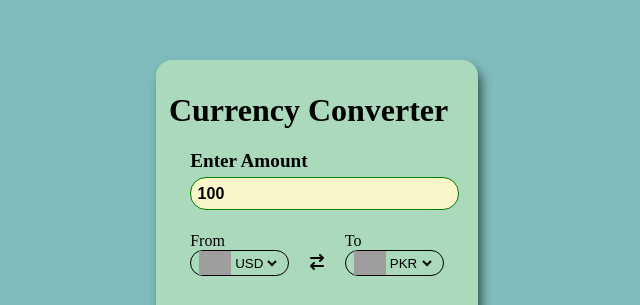
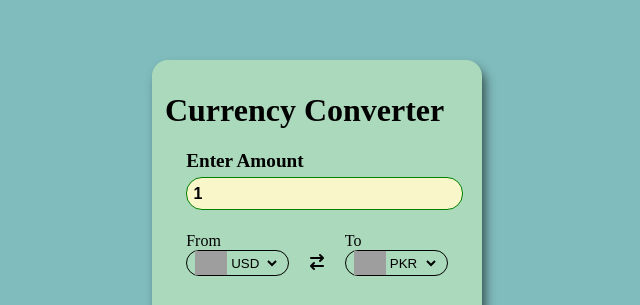
Before and after one commit to muH187/learn-JavaScript, a plain HTML site: page API's/currencyConverter/project1/index.html in a window 1280 px wide. Shown: the part 146-451 px from the top of the page, 323-963 px from the left. Drawn offline with Linux system fonts and the light colour scheme; no server answers; grey boxes are pictures that could not be loaded.

Commit message:
currency converter has been  completed

```diff
--- /dev/null
+++ b/API's/currencyConverter/project1/codes.js
@@ -0,0 +1,161 @@
+const countryList = {
+  AED: "AE",
+  AFN: "AF",
+  XCD: "AG",
+  ALL: "AL",
+  AMD: "AM",
+  ANG: "AN",
+  AOA: "AO",
+  AQD: "AQ",
+  ARS: "AR",
+  AUD: "AU",
+  AZN: "AZ",
+  BAM: "BA",
+  BBD: "BB",
+  BDT: "BD",
+  XOF: "BE",
+  BGN: "BG",
+  BHD: "BH",
+  BIF: "BI",
+  BMD: "BM",
+  BND: "BN",
+  BOB: "BO",
+  BRL: "BR",
+  BSD: "BS",
+  NOK: "BV",
+  BWP: "BW",
+  BYR: "BY",
+  BZD: "BZ",
+  CAD: "CA",
+  CDF: "CD",
+  XAF: "CF",
+  CHF: "CH",
+  CLP: "CL",
+  CNY: "CN",
+  COP: "CO",
+  CRC: "CR",
+  CUP: "CU",
+  CVE: "CV",
+  CYP: "CY",
+  CZK: "CZ",
+  DJF: "DJ",
+  DKK: "DK",
+  DOP: "DO",
+  DZD: "DZ",
+  ECS: "EC",
+  EEK: "EE",
+  EGP: "EG",
+  ETB: "ET",
+  EUR: "FR",
+  FJD: "FJ",
+  FKP: "FK",
+  GBP: "GB",
+  GEL: "GE",
+  GGP: "GG",
+  GHS: "GH",
+  GIP: "GI",
+  GMD: "GM",
+  GNF: "GN",
+  GTQ: "GT",
+  GYD: "GY",
+  HKD: "HK",
+  HNL: "HN",
+  HRK: "HR",
+  HTG: "HT",
+  HUF: "HU",
+  IDR: "ID",
+  ILS: "IL",
+  INR: "IN",
+  IQD: "IQ",
+  IRR: "IR",
+  ISK: "IS",
+  JMD: "JM",
+  JOD: "JO",
+  JPY: "JP",
+  KES: "KE",
+  KGS: "KG",
+  KHR: "KH",
+  KMF: "KM",
+  KPW: "KP",
+  KRW: "KR",
+  KWD: "KW",
+  KYD: "KY",
+  KZT: "KZ",
+  LAK: "LA",
+  LBP: "LB",
+  LKR: "LK",
+  LRD: "LR",
+  LSL: "LS",
+  LTL: "LT",
+  LVL: "LV",
+  LYD: "LY",
+  MAD: "MA",
+  MDL: "MD",
+  MGA: "MG",
+  MKD: "MK",
+  MMK: "MM",
+  MNT: "MN",
+  MOP: "MO",
+  MRO: "MR",
+  MTL: "MT",
+  MUR: "MU",
+  MVR: "MV",
+  MWK: "MW",
+  MXN: "MX",
+  MYR: "MY",
+  MZN: "MZ",
+  NAD: "NA",
+  XPF: "NC",
+  NGN: "NG",
+  NIO: "NI",
+  NPR: "NP",
+  NZD: "NZ",
+  OMR: "OM",
+  PAB: "PA",
+  PEN: "PE",
+  PGK: "PG",
+  PHP: "PH",
+  PKR: "PK",
+  PLN: "PL",
+  PYG: "PY",
+  QAR: "QA",
+  RON: "RO",
+  RSD: "RS",
+  RUB: "RU",
+  RWF: "RW",
+  SAR: "SA",
+  SBD: "SB",
+  SCR: "SC",
+  SDG: "SD",
+  SEK: "SE",
+  SGD: "SG",
+  SKK: "SK",
+  SLL: "SL",
+  SOS: "SO",
+  SRD: "SR",
+  STD: "ST",
+  SVC: "SV",
+  SYP: "SY",
+  SZL: "SZ",
+  THB: "TH",
+  TJS: "TJ",
+  TMT: "TM",
+  TND: "TN",
+  TOP: "TO",
+  TRY: "TR",
+  TTD: "TT",
+  TWD: "TW",
+  TZS: "TZ",
+  UAH: "UA",
+  UGX: "UG",
+  USD: "US",
+  UYU: "UY",
+  UZS: "UZ",
+  VEF: "VE",
+  VND: "VN",
+  VUV: "VU",
+  YER: "YE",
+  ZAR: "ZA",
+  ZMK: "ZM",
+  ZWD: "ZW",
+};
--- a/API's/currencyConverter/project1/index.html
+++ b/API's/currencyConverter/project1/index.html
@@ -13,16 +13,14 @@
         <form>
             <div class="amount">
                 <p>Enter Amount</p>
-                <input type="number" value="100">
+                <input type="text" value="1">
             </div>
             <div class="dropDown">
                 <div class="from">
                     <p>From</p>
                     <div class="select_container">
                         <img src="https://flagsapi.com/US/flat/64.png">
-                        <select name="from" id="">
-                            <option value="" selected>USD</option>
-                            <option value="">PKR</option>
+                        <select name="from">
                         </select>
                     </div>
                 </div>
@@ -31,9 +29,7 @@
                     <p>To</p>
                     <div class="select_container">
                         <img src="https://flagsapi.com/PK/flat/64.png">
-                        <select name="to" id="">
-                            <option value="" selected>PKR</option>
-                            <option value="">USD</option>
+                        <select name="to">
                         </select>
                     </div>
                 </div>
@@ -44,7 +40,7 @@
     </div>
 
 
-
+    <script src="codes.js"></script>
     <script src="script.js"></script>
 </body>
 </html>
--- a/API's/currencyConverter/project1/script.js
+++ b/API's/currencyConverter/project1/script.js
@@ -0,0 +1,62 @@
+const base_URL = "https://cdn.jsdelivr.net/gh/fawazahmed0/currency-api@1/latest/currencies"
+const dropDowns = document.querySelectorAll(".dropDown select")
+const btn = document.querySelector("#btn")
+const fromCurr = document.querySelector(".from select")
+const toCurr = document.querySelector(".to select")
+const msg = document.querySelector(".msg")
+
+
+
+for(let select of dropDowns) {
+    for(currencyCode in countryList) {
+        let newOption = document.createElement("option")
+        newOption.textContent = currencyCode
+        newOption.value = currencyCode
+        select.append(newOption)
+        if(select.name === "from" && currencyCode === "USD"){
+            newOption.selected = "seleted"
+        } else if(select.name === "to" && currencyCode === "PKR"){
+            newOption.selected = "selected"
+        }
+    }
+    select.addEventListener("change", (evt) => {
+        updateFlag(evt.target)
+    })
+}
+
+const updateFlag = (element) => {
+    let currencyCode = element.value
+    let countryCode = countryList[currencyCode]
+    let newSrc = `https://flagsapi.com/${countryCode}/flat/64.png`
+    let img = element.parentElement.querySelector("img")
+    img.src = newSrc
+}
+
+
+
+const updateRate = async () => {
+    let amount = document.querySelector(".amount input")
+    let amountVal = amount.value
+    if(amountVal === "" || amountVal < 1) {
+        amountVal = 1
+        amount.value = "1"
+    }
+
+    const URL = `${base_URL}/${fromCurr.value.toLowerCase()}/${toCurr.value.toLowerCase()}.json`
+    let response = await fetch(URL)
+    let data = await response.json()
+    let rate = data[toCurr.value.toLowerCase()]
+
+    let finalAmount = amountVal * rate
+    msg.textContent = `${amountVal} ${fromCurr.value} = ${finalAmount} ${toCurr.value}`
+}
+
+btn.addEventListener("click", (evt) => {
+    evt.preventDefault()
+    updateRate()
+
+})
+
+window.addEventListener("load", () => {
+    updateRate()
+})
```
